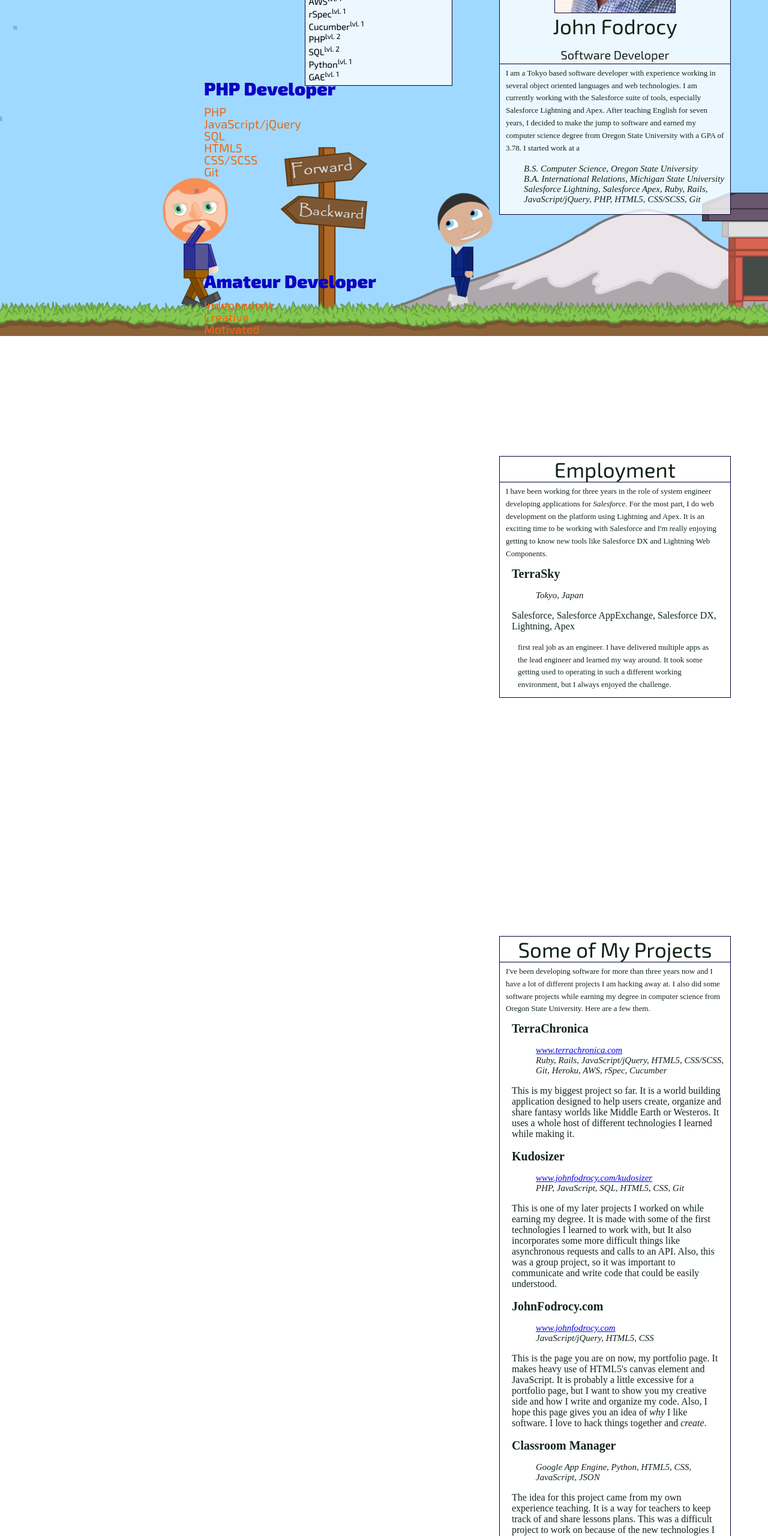
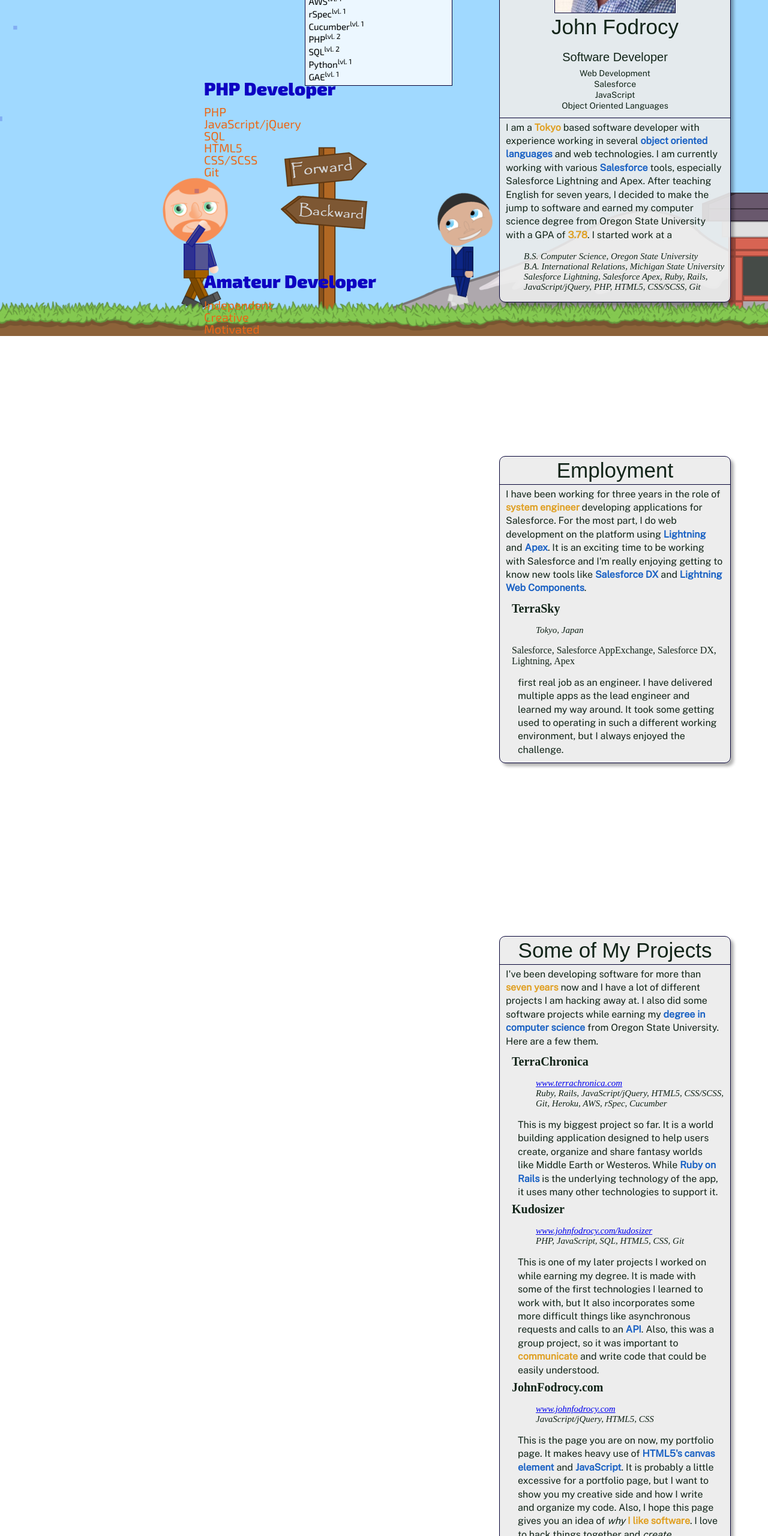
Before and after one commit to John-Fod/johnfodrocy.com, a plain HTML site: page index.html in a window 1280 px wide. Shown: the part 240-2800 px from the top of the page at 60% size. Drawn offline with nearby package versions, Linux system fonts and the light colour scheme; a web font is replaced by a local one.

Commit message:
Some style changes and switched from position the text bubble with top and left to using translate

```diff
--- a/css/styles.css
+++ b/css/styles.css
@@ -52,6 +52,7 @@
 	position:fixed;
 	top:0px;
 	left:0px;
+	user-select: none;
 }
 
 #word-bubble, #second-word-bubble{
@@ -63,6 +64,8 @@
 	background-color:white;
 	max-width: 300px;
 	position:absolute;
+	top:0;
+	left:0;
 }
 
 
@@ -142,23 +145,34 @@
 	z-index:10;
 	color:rgba(17,36,24,1);
 	border:rgba(5, 2, 54, 1) 1px solid;
+	border-radius: 10px;
+	box-shadow: 5px 5px 5px rgba(0,0,0,0.3);
 	background-color:rgba(255,255,255,0.8);
+	background-color:rgba(235,235,235,0.9);
 }
 
 .logical-element h1{
-	width:100%;
-	text-align:center;
 	border-bottom:1px solid rgba(5, 2, 54, 1);
+	display:inline-block;
 	font-family:'Exo 2', Impact, Charcoal, sans-serif;
+	font-family:'Baloo Bhai', sans-serif;
 	font-size:35px;
 	font-weight:normal;
-	display:inline-block;
+	line-height: 1.3;
 	margin:0px;
+	text-align:center;
+	width:100%;
 }
 
 .logical-element h1 span{
 	display:inline-block;
 	font-size: 20px;
+}
+
+.logical-element h1 ul {
+	font-family: 'Public Sans', sans-serif;
+	font-size: 14px;
+	margin-top: 0;
 }
 
 .logical-element img{
@@ -189,7 +203,9 @@
 	text-align:left;
 	margin:5px 10px;
 	font-size:13px;
-	line-height:1.6em;
+	font-size:16px;
+	font-family: 'Public Sans', sans-serif;
+	line-height:1.4em;
 }
 
 .logical-element ul{
@@ -232,6 +248,18 @@
 
 }
 
+.logical-element span.keyword{
+	font-weight: bold;
+}
+
+.logical-element span.keyword.technical{
+	color: #1B62C4;
+}
+
+.logical-element span.keyword.personal{
+	color:#E0A024;
+}
+
 #introduction{
 
 }
--- a/index.html
+++ b/index.html
@@ -9,6 +9,8 @@
 
 	<link href='https://fonts.googleapis.com/css?family=Exo+2:400,900' rel='stylesheet' type='text/css'>
 	<link href='https://fonts.googleapis.com/css?family=Droid+Sans' rel='stylesheet' type='text/css'>
+	<link href="https://fonts.googleapis.com/css?family=Public+Sans&display=swap" rel="stylesheet">
+	<link href="https://fonts.googleapis.com/css?family=Baloo+Bhai|Public+Sans&display=swap" rel="stylesheet">
 	<link rel="stylesheet" href="css/styles.css">
 
 	<link rel="icon" type="image/png" href="http://www.johnfodrocy.com/images/favicon-16x16.png"/>
@@ -51,12 +53,20 @@
 
 			<div id="introduction" class="logical-element profile" style="margin-top:0px">
 				<img id="profile-pic" src="images/john-profile.jpg" alt="My Profile Picture"/>
-				<h1>John Fodrocy <span>Software Developer</span></h1>
-				<p class="description">I am a Tokyo based software developer with experience
-				working in several object oriented languages and web technologies. I am currently working with
-				the <span>Salesforce</span> suite of tools, especially Salesforce Lightning and Apex. After teaching
+				<h1>John Fodrocy
+					<span>Software Developer</span>
+					<ul>
+						<li>Web Development</li>
+						<li>Salesforce</li>
+						<li>JavaScript</li>
+						<li>Object Oriented Languages</li>
+					</ul>
+				</h1>
+				<p class="description">I am a <span class="keyword personal">Tokyo</span> based software developer with experience
+				working in several <span class="keyword technical">object oriented languages</span> and web technologies. I am currently working with
+				various <span class="keyword technical">Salesforce</span> tools, especially Salesforce Lightning and Apex. After teaching
 				English for seven years, I decided to make the jump to software and earned my
-				computer science degree from Oregon State University with a GPA of 3.78. I started work at a</p>
+				computer science degree from Oregon State University with a GPA of <span class="keyword personal">3.78</span>. I started work at a</p>
 				<dl>
 					<dt>Degree</dt>
 					<dd>B.S. Computer Science, Oregon State University</dd>
@@ -69,10 +79,10 @@
 
 			<div class="logical-element employment" style="margin-top:1000px">
 				<h1>Employment</h1>
-				<p class="description">I have been working for three years in the role of <span>system engineer</span> developing
-				applications for <em>Salesforce</em>. For the most part, I do web development on the platform using
-				Lightning and Apex. It is an exciting time to be working with Salesforce and I'm really enjoying
-				getting to know new tools like <span>Salesforce DX</span> and <span>Lightning Web Components</span>.</p>
+				<p class="description">I have been working for three years in the role of <span class="keyword personal">system engineer</span> developing
+				applications for <span>Salesforce</span>. For the most part, I do web development on the platform using
+				<span class="keyword technical">Lightning</span> and <span class="keyword technical">Apex</span>. It is an exciting time to be working with Salesforce and I'm really enjoying
+				getting to know new tools like <span class="keyword technical">Salesforce DX</span> and <span class="keyword technical">Lightning Web Components</span>.</p>
 				<ul>
 					<li>
 						<section class="employment">
@@ -96,9 +106,9 @@
 			<div class="logical-element experience" style="margin-top:1800px">
 				<h1>Some of My Projects</h1>
 				<p class="description">I've been developing software for more than
-				three years now and I have a lot of different projects I am hacking
-				away at. I also did some software projects while earning my degree
-				in computer science from Oregon State University. Here are a few them.</p>
+				<span class="keyword personal">seven years</span> now and I have a lot of different projects I am hacking
+				away at. I also did some software projects while earning my <span class="keyword technical">degree
+				in computer science</span> from Oregon State University. Here are a few them.</p>
 				<ul>
 					<li>
 						<section class="experience">
@@ -110,10 +120,10 @@
 									<dt>Technologies</dt>
 									<dd>Ruby, Rails, JavaScript/jQuery, HTML5, CSS/SCSS, Git, Heroku, AWS, rSpec, Cucumber</dd>
 								</dl>
-								<p class=Description>This is my biggest project so far. It is a world
+								<p class="description">This is my biggest project so far. It is a world
 								building application designed to help users create, organize and share
-								fantasy worlds like Middle Earth or Westeros. It uses a whole host of
-								different technologies I learned while making it.</p>
+								fantasy worlds like Middle Earth or Westeros. While <span class="keyword technical">Ruby on Rails</span>
+								is the underlying technology of the app, it uses many other technologies to support it.</p>
 							</header>
 
 						</section>
@@ -128,11 +138,11 @@
 									<dt>Technologies</dt>
 									<dd>PHP, JavaScript, SQL, HTML5, CSS, Git</dd>
 								</dl>
-								<p class=Description>This is one of my later projects I worked on
+								<p class="description">This is one of my later projects I worked on
 								while earning my degree. It is made with some of the first technologies
 								I learned to work with, but It also incorporates some more difficult
-								things like asynchronous requests and calls to an API. Also, this was a
-								group project, so it was important to communicate and write code that
+								things like asynchronous requests and calls to an <span class="keyword technical">API</span>. Also, this was a
+								group project, so it was important to <span class="keyword personal">communicate</span> and write code that
 								could be easily understood.</p>
 							</header>
 						</section>
@@ -147,11 +157,11 @@
 									<dt>Technologies</dt>
 									<dd>JavaScript/jQuery, HTML5, CSS</dd>
 								</dl>
-								<p class=Description>This is the page you are on now, my portfolio page.
-								It makes heavy use of HTML5's canvas element and JavaScript. It is
+								<p class="description">This is the page you are on now, my portfolio page.
+								It makes heavy use of <span class="keyword technical">HTML5's canvas element</span> and <span class="keyword technical">JavaScript</span>. It is
 								probably a little excessive for a portfolio page, but I want to show
 								you my creative side and how I write and organize my code. Also, I hope
-								this page gives you an idea of <em>why</em> I like software. I love
+								this page gives you an idea of <em>why</em> <span class="keyword personal">I like software</span>. I love
 								to hack things together and <em>create</em>.</p>
 							</header>
 						</section>
@@ -164,11 +174,11 @@
 									<dt>Technologies</dt>
 									<dd>Google App Engine, Python, HTML5, CSS, JavaScript, JSON</dd>
 								</dl>
-								<p class=Description>The idea for this project came from my own
+								<p class="description">The idea for this project came from my own
 								experience teaching. It is a way for teachers to keep track of and share
 								lessons plans. This was a difficult project to work on because of
 								the new technologies I had to learn to complete the project, especially
-								Google App Engine and Python.</p>
+								<span class="keyword technical">Google App Engine</span> and <span class="keyword technical">JavaScript</span>.</p>
 							</header>
 						</section>
 					</li>
@@ -180,10 +190,10 @@
 									<dt>Technologies</dt>
 									<dd>Unity 3D, JavaScript</dd>
 								</dl>
-								<p class=Description>This is a Unity 3D application I have been
+								<p class="description">This is a Unity 3D application I have been
 								working on in my free time for a while now. Working with
 								Unity 3D really brings back the feelings I had when I was
-								a kid playing with Lego blocks and reminds me of what
+								a kid playing with <span class="keyword personal">Lego blocks</span> and reminds me of what
 								I love about making software.</p>
 							</header>
 						</section>
@@ -191,10 +201,10 @@
 				</ul>
 			</div>
 
-			<div class="logical-element personal" style="margin-top:3600px">
+			<div class="logical-element personal" style="margin-top:3900px">
 				<h1>Adapting to Japan</h1>
-				<p class="description">I live and work in Japan. Adapting to Tokyo
-				after living in Michigan my whole life took some time, but I loved the
+				<p class="description">I live and work in Japan. Adapting to <span class="keyword personal">Tokyo</span>
+				after living in <span class="keyword personal">Michigan</span> my whole life took some time, but I loved the
 				process of learning about a new way to live.</p>
 				<ul>
 					<li>
@@ -225,11 +235,11 @@
 
 			<div class="logical-element experience" style="margin-top:5000px">
 				<h1>Teaching</h1>
-				<p class="description">I have been in the education industry for
-				about seven years now. I have experience teaching to students of
+				<p class="description">I was in the education industry for about
+				<span class="keyword personal">seven years</span>. I have experience teaching to students of
 				all ages and ability levels. I think teaching is a fun, challenging
 				and rewarding job that has taught me alot about working in
-				Japan, effective communication and being professional.</p>
+				Japan, <span class="keyword personal">effective communication</span> and being <span class="keyword personal">professional</span>.</p>
 				<ul>
 					<li>
 						<section class="employment">
@@ -285,11 +295,10 @@
 									<dd>2014 - present</dd>
 								</dl>
 							</header>
-							<p class="description">My current job is at an
-							English conversation school, or <i>eikaiwa</i> as
-							an English teacher. I teach students of all ages
+							<p class="description">My final job as an
+							English teacher at an <i>eikaiwa</i>. I taught students of all ages
 							and ability levels in small classes or private
-							lessons. I have to adapt each class I teach to
+							lessons. I had to adapt each class I teach to
 							the English levels and learning goals of the
 							students.</p>
 						</section>
@@ -326,9 +335,9 @@
 				<h1>Books</h1>
 				<p class="description">I started learning how to develop software
 				by reading books and experimenting in my free time. Of course, most
-				of my learning was hands-on, but reading books taught me about more than
+				of my learning was <span class="keyword personal">hands-on</span>, but reading books taught me about more than
 				just how to write commands, it taught me things like how I should
-				structure my code and the pros and cons of different commands.</p>
+				<span class="keyword personal">structure my code</span> and the pros and cons of different commands.</p>
 				<ul>
 					<li>
 						<section class="book">
@@ -344,8 +353,8 @@
 							<p class="description">I only include this book here
 							to remind myself of where I started. I didn't know anything
 							about making software, just that I wanted to be able to
-							make useful applications. This book represents my first
-							steps down the path of making software.</p>
+							make useful applications. This book represents <span class="keyword personal">my first
+							steps</span> down the path of making software.</p>
 						</section>
 					</li>
 					<li>
@@ -360,7 +369,7 @@
 								</dl>
 							</header>
 							<p class="description">My introduction to programming. This
-							book taught me not only JavaScript, but the fundamentals of
+							book taught me not only <span class="keyword technical">JavaScript</span>, but the fundamentals of
 							programming. I loved this book and had a great time experimenting
 							with the things I learned from it.</p>
 						</section>
@@ -377,11 +386,11 @@
 								</dl>
 							</header>
 							<p class="description">This took me deeper into programming and
-							really got me started with object oriented programming. It also
+							really got me started with <span class="keyword technical">object oriented programming</span>. It also
 							taught me that there is a difference between good code and
 							code that simply gets the job done. Things like the importance of
 							using the right tool for the job and structuring code so it is
-							reusable were emphasized just as much as teaching PHP.</p>
+							reusable were emphasized just as much as teaching <span class="keyword technical">PHP</span>.</p>
 						</section>
 					</li>
 					<li>
@@ -397,8 +406,10 @@
 							</header>
 							<p class="description">This was my first look into the process of
 							making good software. This book focused on testing and
-							Behavior-Driven Development. I learned a lot about the Agile
-							design process as well as testing with rSpec and Cucumber. I finished
+							<span class="keyword technical">Behavior-Driven Development</span>.
+							I learned a lot about the <span class="keyword technical">Agile</span>
+							design process as well as testing with <span class="keyword technical">rSpec</span> and
+							<span class="keyword technical">Cucumber</span>. I finished
 							this book with a better idea of what kind of developer I want
 							to become.</p>
 						</section>
```
Also changed, not shown: js/dialogueStory.js (+4 -4 lines).
